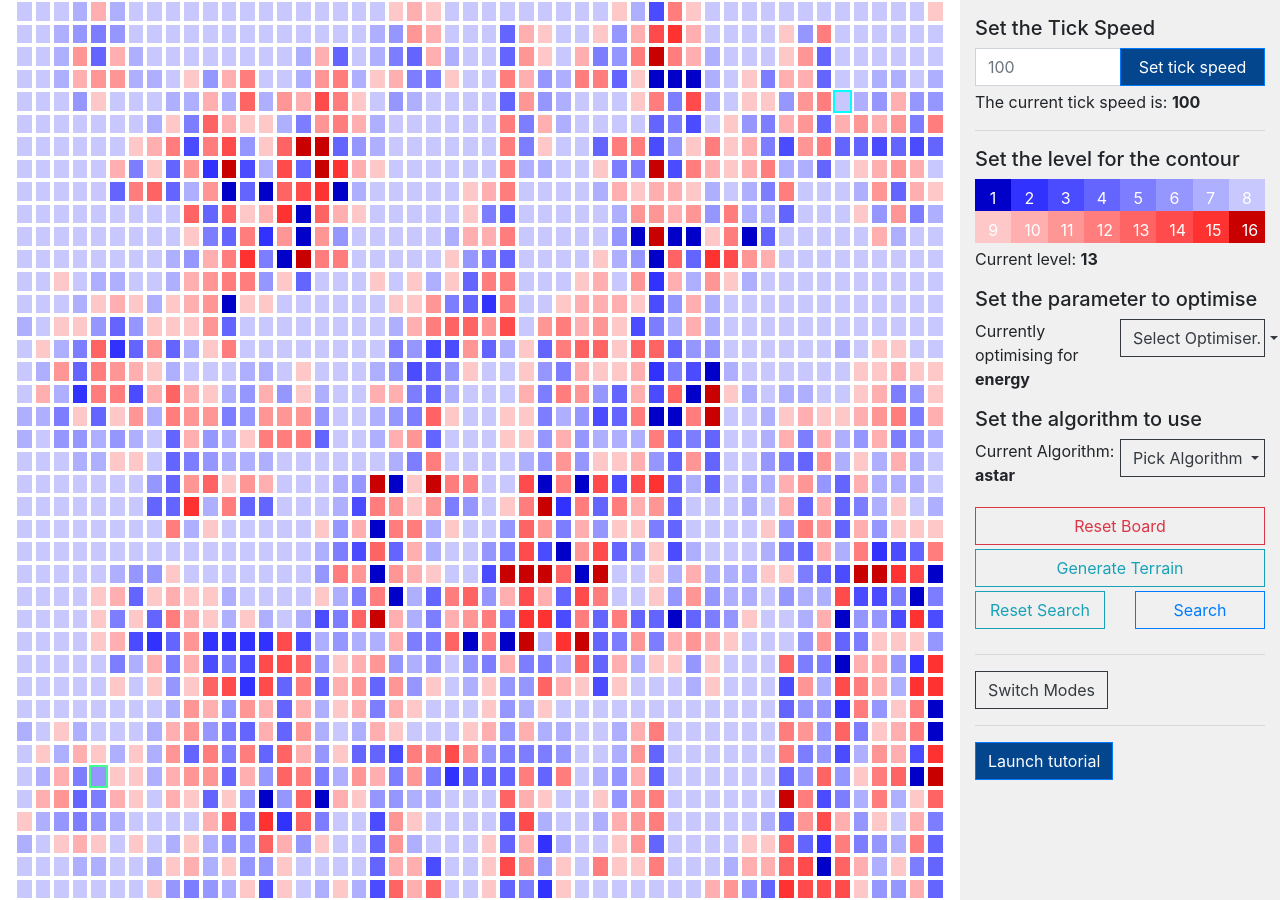
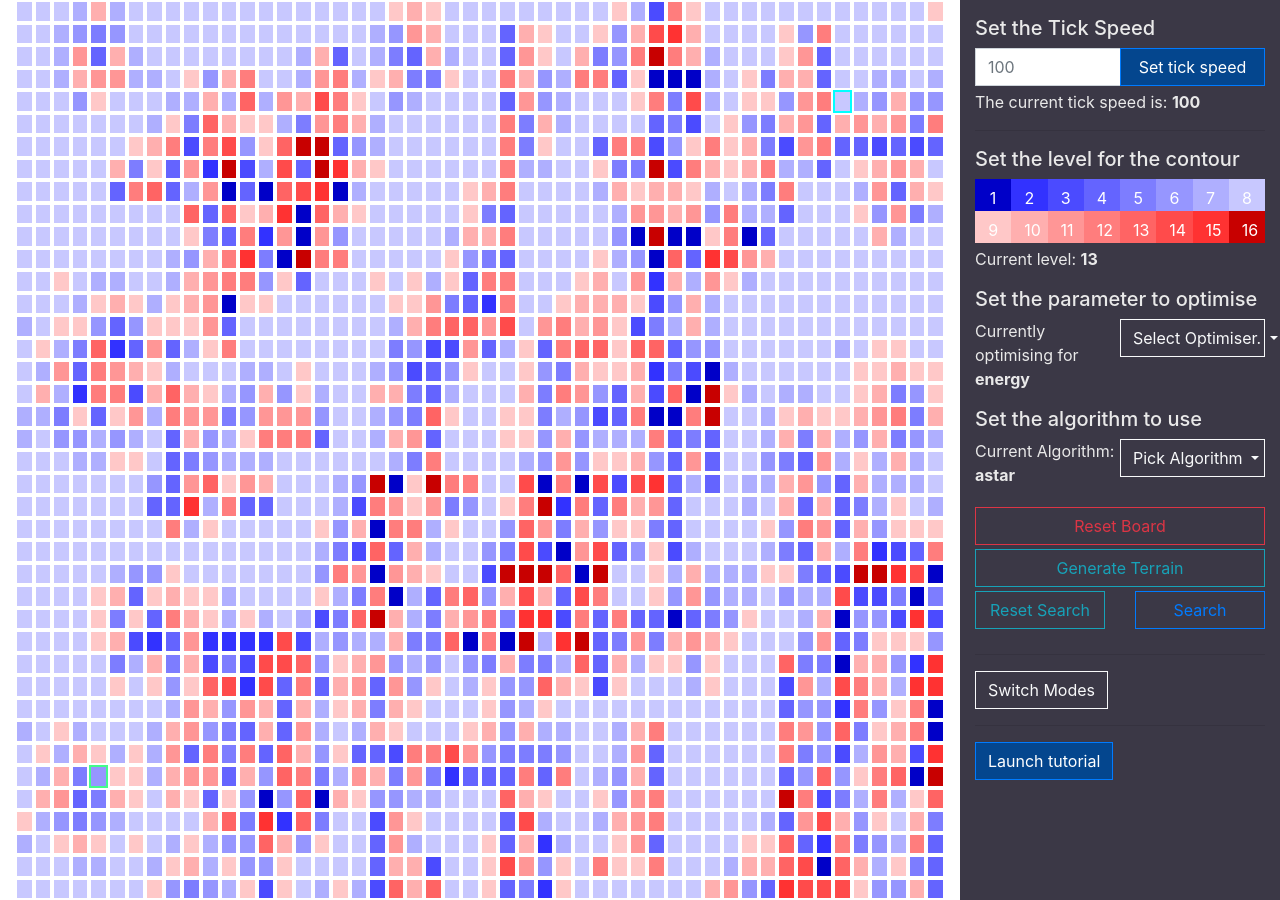
Before and after one commit to zubairabid/MarsRover, a Jekyll site: the page built from index.md, in a window 1280 px wide. Built offline with Jekyll 4.4.1, drawn with Linux system fonts in a browser that asks for light colours; nearby versions of some CDN libraries.

Commit message:
UI theme set to dark mode

```diff
--- a/_includes/algoselect.html
+++ b/_includes/algoselect.html
@@ -9,7 +9,7 @@
     </div>
     <div class="control-panel">
         <div class="dropdown">
-            <button class="btn btn-outline-dark dropdown-toggle fullwidth" type="button" id="algopicker" data-toggle="dropdown" aria-haspopup="true" aria-expanded="false">
+            <button class="btn btn-outline-light dropdown-toggle fullwidth" type="button" id="algopicker" data-toggle="dropdown" aria-haspopup="true" aria-expanded="false">
                 Pick Algorithm
             </button>
             <div class="dropdown-menu" aria-labelledby="algopicker">
--- a/_includes/optimiserselect.html
+++ b/_includes/optimiserselect.html
@@ -9,7 +9,7 @@
     </div>
     <div class="control-panel">
         <div class="dropdown">
-            <button class="btn btn-outline-dark dropdown-toggle fullwidth" type="button" id="optimiserselect" data-toggle="dropdown" aria-haspopup="true" aria-expanded="false">
+            <button class="btn btn-outline-light dropdown-toggle fullwidth" type="button" id="optimiserselect" data-toggle="dropdown" aria-haspopup="true" aria-expanded="false">
                 Select Optimiser.
             </button>
             <div class="dropdown-menu" aria-labelledby="optimiserselect">
--- a/_includes/switchmodes.html
+++ b/_includes/switchmodes.html
@@ -1,6 +1,6 @@
 <div class="row">
     <div class="col">
-        <button class="btn btn-outline-dark" id="switchmodes">Switch Modes</button>
+        <button class="btn btn-outline-light" id="switchmodes">Switch Modes</button>
     </div>
 </div>
 <!--
--- a/assets/css/main.css
+++ b/assets/css/main.css
@@ -20,7 +20,8 @@
 }
 
 .panel {
-    background-color: #f0f0f0;
+    color: #e9e9e9;
+    background-color: #3b3846;
 }
 
 .fullscreen {
```
